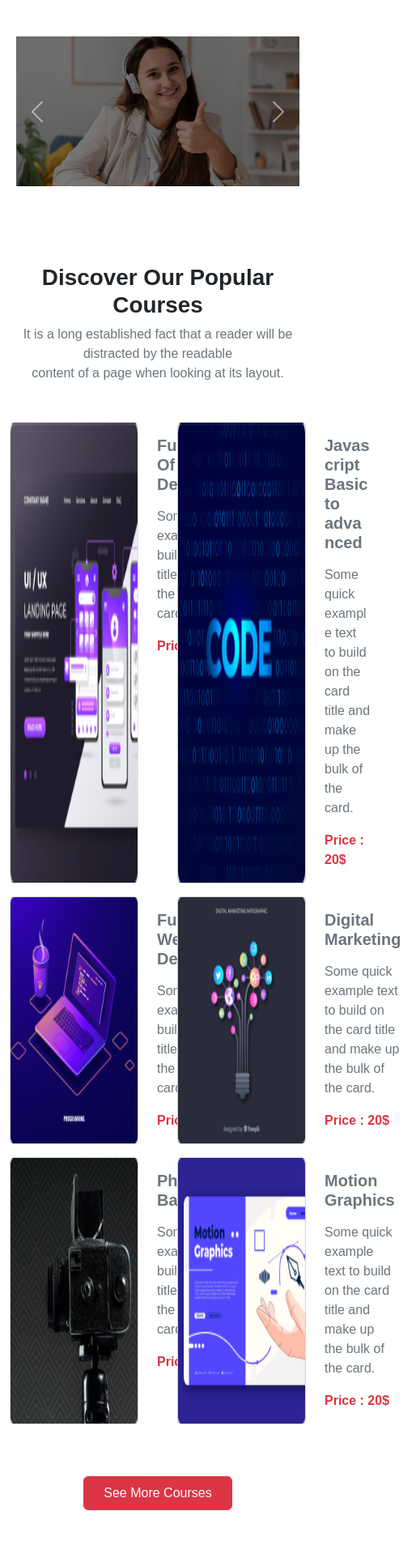
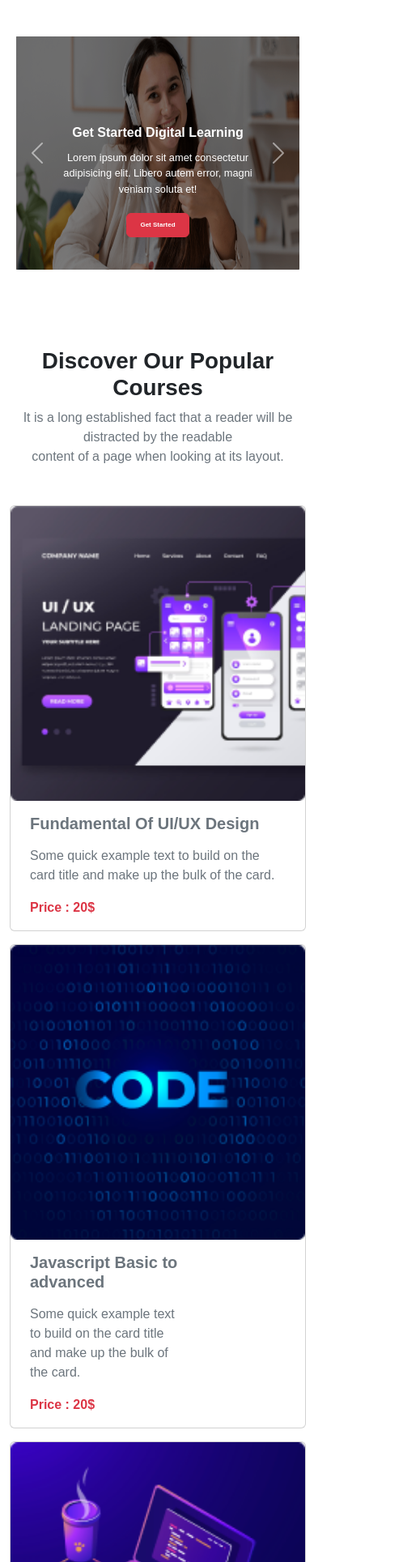
Before and after one commit to AbuSufianTutul/course-trap, a plain HTML site: page index.html in a window 390 px wide. Shown: the part 71-2000 px from the top of the page at 81% size, 519 px wide, since content can reach past the window. Drawn offline with nearby package versions, Linux system fonts and the light colour scheme; a web font is replaced by a local one.

Commit message:
eight commit

```diff
--- a/index.html
+++ b/index.html
@@ -60,9 +60,9 @@
                   <div class="carousel-item active">
                     <div class="position-absolute w-100 h-100 bg-black opacity-50"></div>
                     <img class="img-fluid" src="images/cover/cover-1.png" alt="...">
-                    <div class="carousel-caption d-none d-md-block">
-                      <h1 class="text-center fw-bolder pb-3">Get Started Digital Learning</h1>
-                      <p class="pb-3">Lorem ipsum dolor sit amet consectetur adipisicing elit. Libero autem error, magni veniam soluta et!</p>
+                    <div class="carousel-caption d-block d-md-block">
+                      <h1 class="text-center fw-bolder pb-1 pb-sm-3">Get Started Digital Learning</h1>
+                      <p class="pb-1 pb-sm-3">Lorem ipsum dolor sit amet consectetur adipisicing elit. Libero autem error, magni veniam soluta et!</p>
                       <button class="btn btn-danger py-2 px-3 fw-semibold">Get Started</button>
                     </div>
                   </div>
@@ -107,8 +107,8 @@
         <p class="text-center text-muted">It is a long established fact that a reader will be distracted by the readable <br> content of a page when looking at its layout.</p>
         </div>
         <div class="row gx-5">
-            <div class="col-6 d-flex pb-3">
-                <div class="card  border rounded  flex flex-row">
+            <div class="col-12 col-sm-12 col-md-12 col-lg-6 d-flex pb-3">
+                <div class="card flex flex-md-row flex-column">
                     <img src="images/course/course-1.png" class="img-fluid col-md-4" alt="...">
 
                   <div class="col-md-8">
@@ -121,8 +121,8 @@
                   </div>
                 </div>
             </div>
-            <div class="col-6 d-flex pb-3 ">
-                <div class="card flex flex-row">
+            <div class="col-12 col-sm-12 col-md-12 col-lg-6 d-flex pb-3 ">
+                <div class="card flex flex-md-row flex-column">
                     <img src="images/course/course-2.png" class="img-fluid col-md-4" alt="...">
 
                   <div class="col-8">
@@ -135,8 +135,8 @@
                   </div>
             </div>
           </div>
-            <div class="col-6 d-flex pb-3 ">
-                <div class="card flex flex-row">
+            <div class="col-12 col-sm-12 col-md-12 col-lg-6 d-flex pb-3 ">
+                <div class="card flex flex-md-row flex-column">
                     <img src="images/course/course-3.png" class="img-fluid  col-md-4" alt="...">
 
                   <div class="col-md-8">
@@ -149,8 +149,8 @@
                   </div>
             </div>
           </div>
-            <div class="col-6 d-flex pb-3 ">
-                <div class="card flex flex-row">
+            <div class="col-12 col-sm-12 col-md-12 col-lg-6 d-flex pb-3 ">
+                <div class="card flex flex-md-row flex-column">
                     <img src="images/course/course-4.png" class="img-fluid  col-md-4" alt="...">
 
                   <div class="col-md-8">
@@ -163,8 +163,8 @@
                   </div>
             </div>
           </div>
-            <div class="col-6 d-flex pb-3 ">
-                <div class="card flex flex-row">
+            <div class="col-12 col-sm-12 col-md-12 col-lg-6 d-flex pb-3 ">
+                <div class="card flex flex-md-row flex-column">
                     <img src="images/course/course-5.png" class="img-fluid  col-md-4" alt="...">
 
                   <div class="col-md-8">
@@ -177,8 +177,8 @@
                   </div>
             </div>
           </div>
-            <div class="col-6 d-flex pb-3 ">
-                <div class="card flex flex-row">
+            <div class="col-12 col-sm-12 col-md-12 col-lg-6 d-flex pb-3 ">
+                <div class="card flex flex-md-row flex-column">
                     <img src="images/course/course-6.png" class="img-fluid  col-md-4" alt="...">
 
                   <div class="col-md-8">
@@ -204,7 +204,7 @@
       <div class="container mb-3">
         <div class="row g-0">
           <div class="col-md-5 border-0 rounded-0">
-            <img src="images/working.png" class="img-fluid" alt="...">
+            <img src="images/working.png" class="img-fluid h-100" alt="...">
           </div>
           <div class="col-md-7  card-body-bg border-0 rounded-0 ps-5 pt-5">
             <div class="card-body my-5">
@@ -225,12 +225,12 @@
 <section>
   <div class="container width pt-5">
     <div class="row bg-danger w-100 rounded mt-5 pt">
-      <div class="col-6 py-5 px-5 d-flex flex-column justify-content-center text-white">
-        <h1 class="fw-bold">Ready to Join</h1>
-        <p>Lorem ipsum, dolor sit amet consectetur adipisicing elit. Officiis quia perspiciatis optio necessitatibus enim esse totam minima atque in suscipit?</p>
+      <div class="col-12 col-sm-12 col-md-12 col-lg-6 py-5 px-5 d-flex flex-column justify-content-center text-white">
+        <h1 class="fw-bold w-100 text-center">Ready to Join</h1>
+        <p class="w-100 text-center">Lorem ipsum, dolor sit amet consectetur adipisicing elit. Officiis quia perspiciatis optio necessitatibus enim esse totam minima atque in suscipit?</p>
       </div>
 
-      <div class="col-6 pe-5  d-flex flex-row align-items-center justify-content-end">
+      <div class="col-12 col-sm-12 col-md-12 col-lg-6 pe-5 pb-4 d-flex flex-row align-items-center justify-content-center justify-content-lg-end">
         <button class="btn btn-danger bg-white text-danger fw-bold px-5" data-bs-toggle= "modal"
         data-bs-target="#exampleModal">Register</button>
         <div class="modal fade" id="exampleModal" tabindex="-1" aria-labelledby="exampleModalLabel" aria-hidden="true">
@@ -264,7 +264,7 @@
     <h1 class="mt-5 fw-bold">Meet Our Successfull <br>Students</h1>
   <p class="text-muted">It is a long established fact that a reader will be distracted by the <br> readable content of a page when looking at its layout.</p>
   </div>
-  <div class="container px-4 text-center">
+  <div class="text-center">
     <div class="row gx-5">
       <div class="col-lg-3 col-md-6 col-sm-12">
        <div class="d-flex flex-column">
@@ -316,7 +316,7 @@
   </div>
 
 
-  <div class="accordion w-50 container" id="accordionExample">
+  <div class="accordion pb-4 container" id="accordionExample">
     <div class="accordion-item">
       <h2 class="accordion-header" id="headingOne">
         <button class="accordion-button fw-bold" type="button" data-bs-toggle="collapse" data-bs-target="#collapseOne" aria-expanded="true" aria-controls="collapseOne">
@@ -390,7 +390,7 @@
 
 <!-- Footer Start -->
 
-<footer>
+<footer class="mx-0">
 
     <div class="bg-black p-5 d-flex flex-column justify-content-center align-items-center text-white text-center">
       <h2 class="pt-5 text-danger fw-bold">Course Trap</h2>
--- a/style.css
+++ b/style.css
@@ -1,6 +1,9 @@
 @import url('https://fonts.googleapis.com/css2?family=B612&display=swap');
 body{
     font-family: 'B612', sans-serif;
+}
+.carousel-item img{
+    height: 18rem;
 }
 .card-body-bg{
     background-color: rgb(248, 222, 222);
@@ -11,3 +14,24 @@ body{
 .color{
     color: rgb(107, 168, 226);
 }
+@media  screen and (min-width:577px) and (max-width:768px) {
+    .carousel-item h1{
+        font-size: 1.3rem !important;
+    }
+    .carousel-item p{
+        font-size: 0.8rem !important;
+    }
+}
+@media screen and (max-width:576px) {
+    .carousel-item h1{
+        font-size: 1rem !important;
+    }
+    .carousel-item p{
+        font-size: 0.8rem !important;
+    }
+    .carousel-item button{
+        font-size: 0.5rem !important;
+        padding: 3px 5px;
+        margin: 0;
+    }
+}
```
